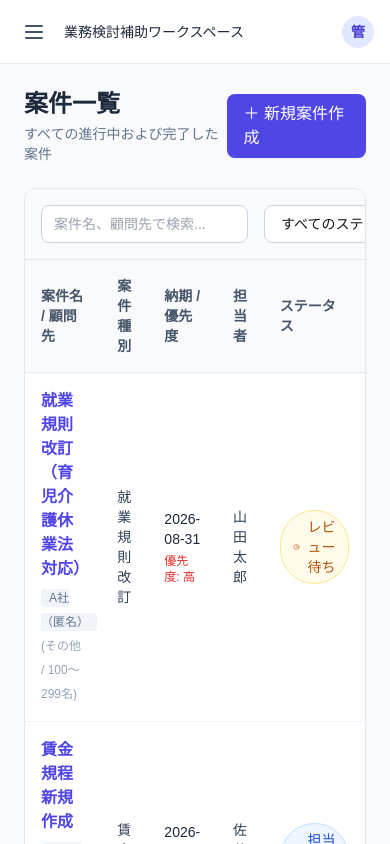
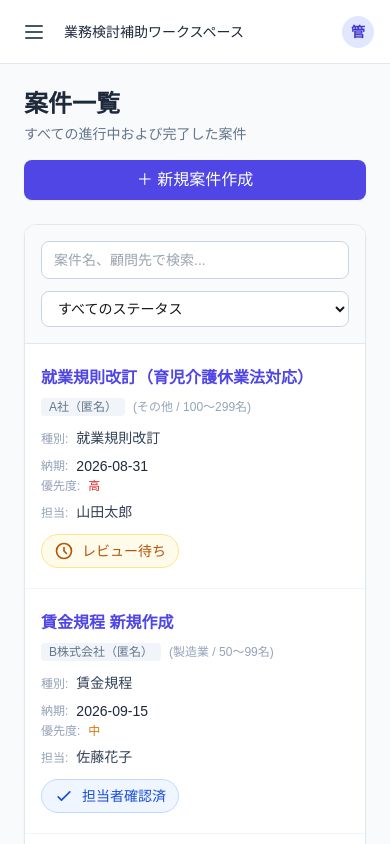
Before and after one commit to uw1g48h31wj4xxa33ffa-eng/practice-assistant-v2, a Next.js app: page /cases in a window 390 px wide. Built offline with nearby package versions, Linux system fonts and the light colour scheme.

Commit message:
fix: improve mobile dashboard and case list layout

```diff
--- a/src/app/cases/page.tsx
+++ b/src/app/cases/page.tsx
@@ -19,29 +19,29 @@ export default function CasesListPage() {
   });
   return (
     <div className="max-w-6xl mx-auto space-y-6 animate-soft-enter">
-      <div className="flex justify-between items-center">
+      <div className="flex flex-col sm:flex-row sm:justify-between sm:items-center gap-4">
         <div>
           <h1 className="text-2xl font-bold text-slate-800">案件一覧</h1>
           <p className="text-sm text-slate-500 mt-1">すべての進行中および完了した案件</p>
         </div>
-        <Link href="/cases/new" className="bg-indigo-600 text-white px-4 py-2 rounded-lg font-medium hover:bg-indigo-700 transition-soft hover-lift shadow-sm">
+        <Link href="/cases/new" className="bg-indigo-600 text-white px-4 py-2 rounded-lg font-medium hover:bg-indigo-700 transition-soft hover-lift shadow-sm text-center">
           ＋ 新規案件作成
         </Link>
       </div>
 
       <div className="bg-white border border-slate-200 rounded-xl shadow-sm overflow-hidden">
-        <div className="p-4 border-b border-slate-200 bg-slate-50 flex gap-4">
+        <div className="p-4 border-b border-slate-200 bg-slate-50 flex flex-col md:flex-row gap-3 md:gap-4">
           <input
             type="text"
             value={searchQuery}
             onChange={(e) => setSearchQuery(e.target.value)}
             placeholder="案件名、顧問先で検索..."
-            className="flex-1 px-3 py-2 border border-slate-300 rounded-lg text-sm focus:outline-none focus:ring-2 focus:ring-indigo-500 focus:border-indigo-500"
+            className="flex-1 px-3 py-2 border border-slate-300 rounded-lg text-sm focus:outline-none focus:ring-2 focus:ring-indigo-500 focus:border-indigo-500 w-full"
           />
           <select
             value={filterStatus}
             onChange={(e) => setFilterStatus(e.target.value)}
-            className="px-3 py-2 border border-slate-300 rounded-lg text-sm bg-white focus:outline-none focus:ring-2 focus:ring-indigo-500"
+            className="px-3 py-2 border border-slate-300 rounded-lg text-sm bg-white focus:outline-none focus:ring-2 focus:ring-indigo-500 w-full md:w-auto"
           >
             <option value="all">すべてのステータス</option>
             <option value="pending_review">レビュー待ち</option>
@@ -51,8 +51,8 @@ export default function CasesListPage() {
           </select>
         </div>
         <div className="overflow-x-auto">
-          <table className="w-full text-left border-collapse">
-            <thead>
+          <table className="w-full text-left border-collapse block md:table">
+            <thead className="hidden md:table-header-group">
               <tr className="bg-slate-50 border-b border-slate-200 text-sm text-slate-600">
                 <th className="p-4 font-semibold">案件名 / 顧問先</th>
                 <th className="p-4 font-semibold">案件種別</th>
@@ -61,10 +61,10 @@ export default function CasesListPage() {
                 <th className="p-4 font-semibold">ステータス</th>
               </tr>
             </thead>
-            <tbody className="divide-y divide-slate-100">
+            <tbody className="block md:table-row-group divide-y divide-slate-100">
               {filteredCases.map((c) => (
-                <tr key={c.id} className="hover:bg-slate-50 transition-soft">
-                  <td className="p-4">
+                <tr key={c.id} className="hover:bg-slate-50 transition-soft block md:table-row p-4 md:p-0">
+                  <td className="block md:table-cell px-0 py-1.5 md:p-4">
                     <Link href={`/cases/${c.id}`} className="font-bold text-indigo-600 hover:underline block mb-1">
                       {c.title}
                     </Link>
@@ -75,15 +75,22 @@ export default function CasesListPage() {
                       ({c.industry} / {c.employeeCount})
                     </span>
                   </td>
-                  <td className="p-4 text-sm text-slate-700">{c.caseType}</td>
-                  <td className="p-4">
-                    <div className="text-sm font-medium text-slate-800">{c.dueDate}</div>
-                    <div className={`text-xs mt-1 font-medium ${c.priority === 'high' ? 'text-red-600' : c.priority === 'medium' ? 'text-amber-600' : 'text-slate-500'}`}>
-                      {c.priority === 'high' ? '優先度: 高' : c.priority === 'medium' ? '優先度: 中' : '優先度: 低'}
+                  <td className="block md:table-cell px-0 py-1 md:p-4 text-sm text-slate-700">
+                    <span className="md:hidden text-xs text-slate-400 mr-2">種別:</span>{c.caseType}
+                  </td>
+                  <td className="block md:table-cell px-0 py-1 md:p-4">
+                    <div className="text-sm font-medium text-slate-800 flex items-center md:block">
+                      <span className="md:hidden text-xs text-slate-400 mr-2 font-normal">納期:</span>{c.dueDate}
+                    </div>
+                    <div className={`text-xs mt-0.5 md:mt-1 font-medium flex items-center md:block ${c.priority === 'high' ? 'text-red-600' : c.priority === 'medium' ? 'text-amber-600' : 'text-slate-500'}`}>
+                      <span className="md:hidden text-xs text-slate-400 mr-2 font-normal">優先度:</span>
+                      {c.priority === 'high' ? '高' : c.priority === 'medium' ? '中' : '低'}
                     </div>
                   </td>
-                  <td className="p-4 text-sm text-slate-700">{c.assignee}</td>
-                  <td className="p-4">
+                  <td className="block md:table-cell px-0 py-1 md:p-4 text-sm text-slate-700">
+                    <span className="md:hidden text-xs text-slate-400 mr-2">担当:</span>{c.assignee}
+                  </td>
+                  <td className="block md:table-cell px-0 pt-2 pb-1 md:p-4">
                     <HumanApprovalBadge status={c.reviewStatus} readOnly />
                   </td>
                 </tr>
--- a/src/app/page.tsx
+++ b/src/app/page.tsx
@@ -43,27 +43,27 @@ export default function Dashboard() {
   }, [cases, isLoaded]);
 
   return (
-    <div className="max-w-5xl mx-auto space-y-6">
-      <div className="flex justify-between items-center">
+    <div className="max-w-5xl mx-auto space-y-4 md:space-y-6">
+      <div className="flex flex-col sm:flex-row sm:justify-between sm:items-center gap-4">
         <h1 className="text-2xl font-bold text-slate-800">ダッシュボード</h1>
-        <Link href="/cases/new" className="bg-indigo-600 text-white px-4 py-2 rounded-lg font-medium hover:bg-indigo-700 transition-colors">
+        <Link href="/cases/new" className="bg-indigo-600 text-white px-4 py-2 rounded-lg font-medium hover:bg-indigo-700 transition-colors text-center w-full sm:w-auto">
           ＋ 新規案件作成
         </Link>
       </div>
 
       <Disclaimer />
 
-      <div className="grid grid-cols-1 md:grid-cols-3 gap-6">
+      <div className="grid grid-cols-1 md:grid-cols-3 gap-4 md:gap-6">
         <div className="md:col-span-2 bg-white rounded-xl border border-slate-200 shadow-sm overflow-hidden">
-          <div className="p-4 border-b border-slate-100 flex justify-between items-center bg-slate-50">
-            <h2 className="text-lg font-semibold text-slate-700">進行中の案件（最近の更新）</h2>
+          <div className="p-4 border-b border-slate-100 flex flex-col sm:flex-row sm:justify-between sm:items-center gap-2 bg-slate-50">
+            <h2 className="text-base md:text-lg font-semibold text-slate-700">進行中の案件（最近の更新）</h2>
             <Link href="/cases" className="text-sm text-indigo-600 hover:underline font-medium">すべて見る →</Link>
           </div>
           <div className="divide-y divide-slate-100">
             {cases.slice(0, 3).map((c) => (
               <div key={c.id} className="p-4 hover:bg-slate-50 transition-colors">
-                <div className="flex justify-between items-start mb-2">
-                  <div className="flex items-center gap-2">
+                <div className="flex flex-col sm:flex-row sm:justify-between sm:items-start gap-2 mb-2">
+                  <div className="flex flex-wrap items-center gap-1.5">
                     <span className="text-xs font-medium text-indigo-600 bg-indigo-50 px-2 py-1 rounded border border-indigo-100">
                       {c.clientName}
                     </span>
@@ -76,7 +76,7 @@ export default function Dashboard() {
                       </span>
                     )}
                   </div>
-                  <div className="text-xs text-slate-500 font-medium">納期: {c.dueDate}</div>
+                  <div className="text-xs text-slate-500 font-medium whitespace-nowrap">納期: {c.dueDate}</div>
                 </div>
                 <Link href={`/cases/${c.id}`} className="block">
                   <h3 className="font-bold text-slate-800 hover:text-indigo-600 transition-colors text-lg mb-1">{c.title}</h3>
--- a/src/components/layout/Header.tsx
+++ b/src/components/layout/Header.tsx
@@ -15,7 +15,7 @@ export default function Header() {
   ];
 
   return (
-    <header className="bg-white border-b border-slate-200 h-16 flex items-center px-4 md:px-6 shrink-0 justify-between relative z-50">
+    <header className="sticky top-0 bg-white border-b border-slate-200 h-16 flex items-center px-4 md:px-6 shrink-0 justify-between z-50">
       <div className="flex items-center gap-3">
         {/* スマホ用メニュー開閉ボタン (md未満のみ表示) */}
         <button
--- a/src/components/ui/Disclaimer.tsx
+++ b/src/components/ui/Disclaimer.tsx
@@ -2,7 +2,7 @@ import React from 'react';
 
 export default function Disclaimer() {
   return (
-    <div className="bg-blue-50 border-l-4 border-blue-500 p-4 my-4 rounded shadow-sm">
+    <div className="bg-blue-50 border-l-4 border-blue-500 p-3 md:p-4 my-4 rounded shadow-sm">
       <div className="flex">
         <div className="flex-shrink-0">
           <svg className="h-5 w-5 text-blue-400" viewBox="0 0 20 20" fill="currentColor" aria-hidden="true">
@@ -10,8 +10,8 @@ export default function Disclaimer() {
           </svg>
         </div>
         <div className="ml-3">
-          <h3 className="text-sm font-medium text-blue-800">利用上の注意（免責事項）</h3>
-          <div className="mt-2 text-sm text-blue-700">
+          <h3 className="text-xs md:text-sm font-medium text-blue-800">利用上の注意（免責事項）</h3>
+          <div className="mt-1.5 md:mt-2 text-xs md:text-sm text-blue-700">
             <p>本ツールは、社会保険労務士・税理士等の専門家が、業務整理・規程検討・情報整理を円滑に行うための補助ツールです。本ツールやAIによる出力結果は法的な助言・判断を提供するものではありません。最終的な内容の正確性・妥当性につきましては、必ず専門家自身が確認および判断を行ってください。</p>
           </div>
         </div>
```
